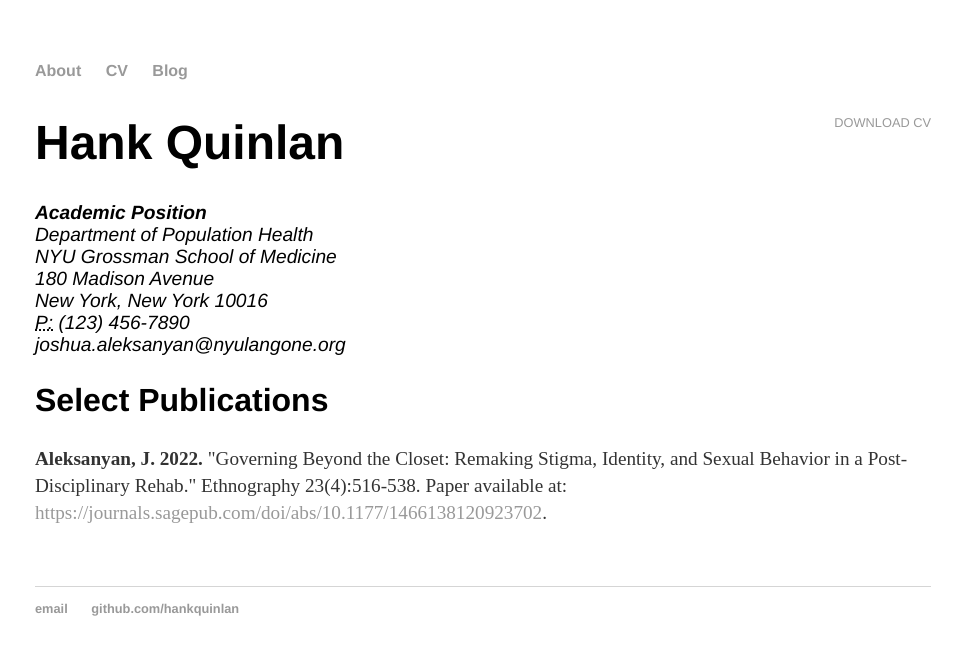
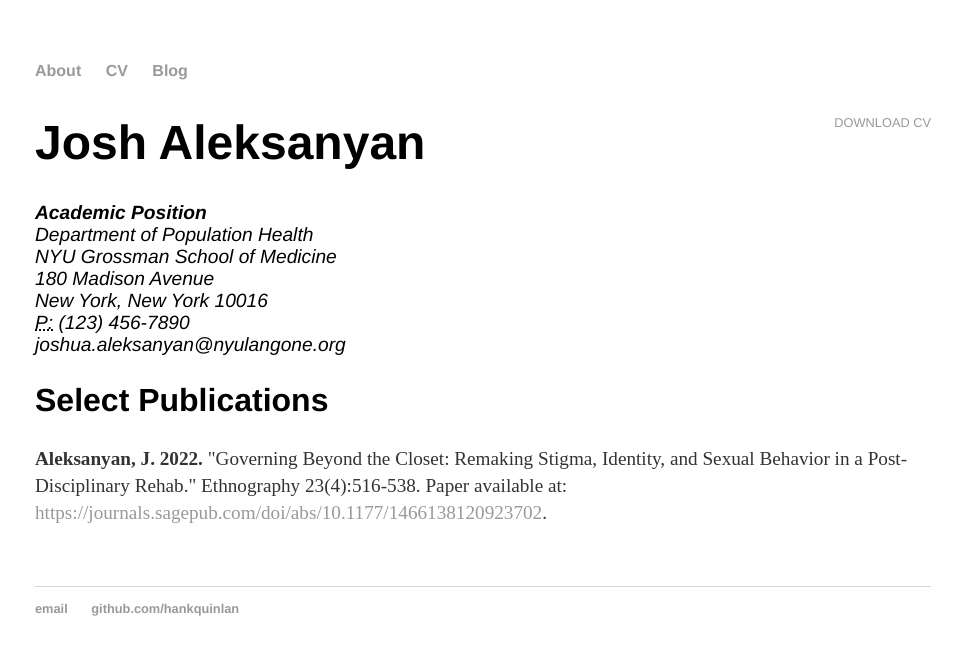
Before and after one commit to aja2182/aja2182.github.io, a Jekyll site: the page built from cv/index.html, in a window 1280 px wide. Shown: the top 655 px of the page, without its empty margins (157-1118 px from the left). Built offline with Jekyll 4.4.1, drawn with Linux system fonts in a browser that asks for light colours.

Commit message:
Update index.html

```diff
--- a/cv/index.html
+++ b/cv/index.html
@@ -1,11 +1,11 @@
 ---
 layout: default
-title: CV of Your Name
+title: Josh Aleksanyan
 ---
 
 	<div class="cv">
 		<a href="#" class="download" title="Download CV as PDF">Download CV</a>
-					<h1>Hank Quinlan</h1>
+					<h1>Josh Aleksanyan</h1>
 					<address>
 					<strong>Academic Position</strong><br>
 					Department of Population Health<br>
```
